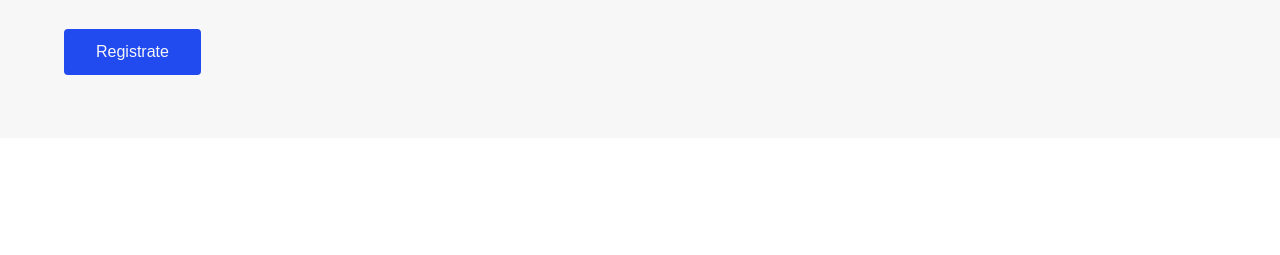
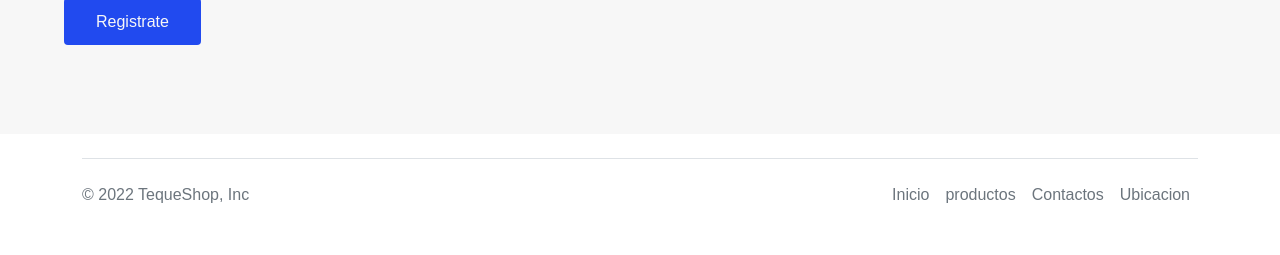
Before and after one commit to alysalazar84/sass, a plain HTML site: page index.html in a window 1280 px wide. Shown: the part 757-1012 px from the top of the page. Before the commit the page ends 895 px from the top, so only its background shows below. Drawn offline with nearby package versions, Linux system fonts and the light colour scheme.

Commit message:
version 2.1

```diff
--- a/index.html
+++ b/index.html
@@ -11,9 +11,17 @@
     />
     <link rel="stylesheet" href="./styles/styles.css" />
     <title>Inicio</title>
+    <!-- CSS only -->
+    <link
+      href="https://cdn.jsdelivr.net/npm/bootstrap@5.2.0/dist/css/bootstrap.min.css"
+      rel="stylesheet"
+      integrity="sha384-gH2yIJqKdNHPEq0n4Mqa/HGKIhSkIHeL5AyhkYV8i59U5AR6csBvApHHNl/vI1Bx"
+      crossorigin="anonymous"
+    />
+    <link href="./styles/styles.css" rel="stylesheet" />
   </head>
   <body>
-    <!--Encabezado-->
+    <!--Encabezado nuevo-->
     <img
       class="cabecera"
       src="./Images/NUEVO.png"
@@ -52,5 +60,52 @@
         </div>
       </div>
     </div>
+
+    <!-- Contenido -->
+
+    <footer>
+      <div class="container">
+        <footer
+          class="d-flex flex-wrap justify-content-between align-items-center py-3 my-4 border-top"
+        >
+          <p class="col-md-4 mb-0 text-muted">&copy; 2022 TequeShop, Inc</p>
+
+          <a
+            href="/"
+            class="col-md-4 d-flex align-items-center justify-content-center mb-3 mb-md-0 me-md-auto link-dark text-decoration-none"
+          >
+            <svg class="bi me-2" width="40" height="32">
+              <use xlink:href="#bootstrap" />
+            </svg>
+          </a>
+
+          <ul class="nav col-md-4 justify-content-end">
+            <li class="nav-item">
+              <a href="./index.html" class="nav-link px-2 text-muted">Inicio</a>
+            </li>
+            <li class="nav-item">
+              <a href="./html/productos.html" class="nav-link px-2 text-muted"
+                >productos</a
+              >
+            </li>
+            <li class="nav-item">
+              <a href="./html/contacto.html" class="nav-link px-2 text-muted"
+                >Contactos</a
+              >
+            </li>
+            <li class="nav-item">
+              <a href="./html/ubicacion.html" class="nav-link px-2 text-muted"
+                >Ubicacion</a
+              >
+            </li>
+          </ul>
+        </footer>
+      </div>
+    </footer>
+    <script
+      src="https://cdn.jsdelivr.net/npm/bootstrap@5.2.0/dist/js/bootstrap.bundle.min.js"
+      integrity="sha384-A3rJD856KowSb7dwlZdYEkO39Gagi7vIsF0jrRAoQmDKKtQBHUuLZ9AsSv4jD4Xa"
+      crossorigin="anonymous"
+    ></script>
   </body>
 </html>
--- a/styles/_colors.scss
+++ b/styles/_colors.scss
@@ -1,4 +1,4 @@
-$light: #f7f7f7;
+$light: #d64d4d;
 $dark: #222121;
 $lime: #00cc66;
 $orangeRed: #fb4b4e;
--- a/styles/styles.scss
+++ b/styles/styles.scss
@@ -118,3 +118,6 @@
     }
   }
 }
+.caracteristicas-productos-title {
+  background-color: $light;
+}
```
Also changed, not shown: html/ubicacion.html (+52 -7 lines).
